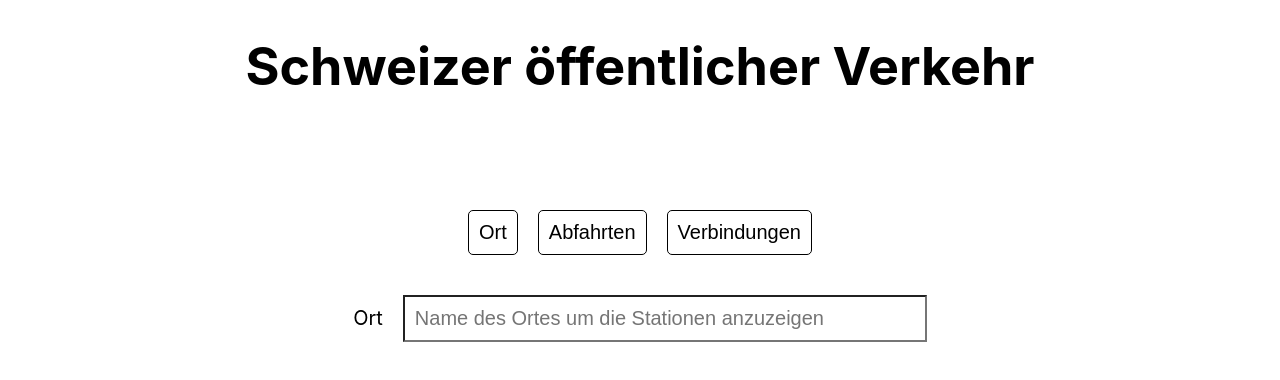
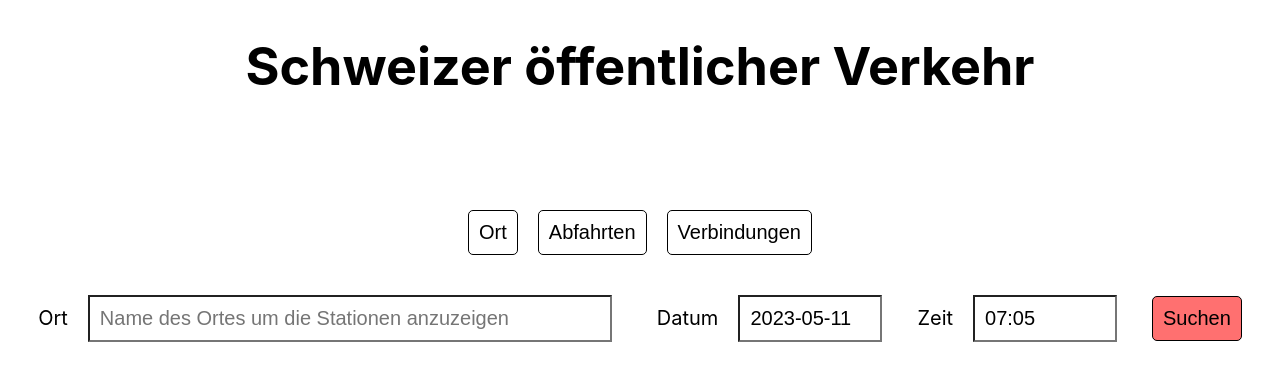
Before and after one commit to anticN/S4F-Project-Swiss-Transport, a React (Create React App) app: page / in a window 1280 px wide. Shown: the top 380 px of the page. Built offline with nearby package versions, Linux system fonts and the light colour scheme.

Commit message:
add: input fields for date and time

```diff
--- a/src/App.css
+++ b/src/App.css
@@ -55,6 +55,16 @@
   margin: 10px;
   font-size: 20px;
   width: 500px;
+  margin-right: 35px;
+}
+
+.datetimefield {
+  background-color: #ffffff;
+  padding: 10px;
+  margin: 10px;
+  font-size: 20px;
+  width: 120px;
+  margin-right: 25px;
 }
 
 label {
@@ -62,6 +72,21 @@ label {
   margin: 10px;
 }
 
+.submitButton {
+  background-color: #ff7070;
+  border: 1px solid #000000;
+  border-radius: 5px;
+  padding: 10px;
+  margin: 10px;
+  font-size: 20px;
+  cursor: pointer;
+}
+
+.submitButton:hover {
+  background-color: #387f38;
+  color: #ffffff;
+}
+
 footer {
   background-color: aliceblue;
   justify-content: bottom;
--- a/src/App.js
+++ b/src/App.js
@@ -13,8 +13,15 @@ function App() {
         <button className='choiceButton'>Verbindungen</button>
       </div>
       <div className='inputChoice'>
-        <label for="location">Ort</label>
-        <input type='text' name='location' className='inputfield' id='location' placeholder='Name des Ortes um die Stationen anzuzeigen'></input>
+        <form>
+          <label for="location">Ort</label>
+          <input type='text' name='location' className='inputfield' id='location' placeholder='Name des Ortes um die Stationen anzuzeigen'></input>
+          <label for="date">Datum</label>
+          <input type='text' name='date' className="datetimefield" id='date' placeholder='yyyy-mm-dd' defaultValue={new Date().toISOString().slice(0,10)}></input>
+          <label for="time">Zeit</label>
+          <input type='text' name='time' className="datetimefield" id='time' placeholder='hh:mm' defaultValue={new Date().toISOString().slice(11,16)}></input>
+          <button className='submitButton' type='submit'>Suchen</button>
+        </form>
       </div>
     </div>
   );
```
